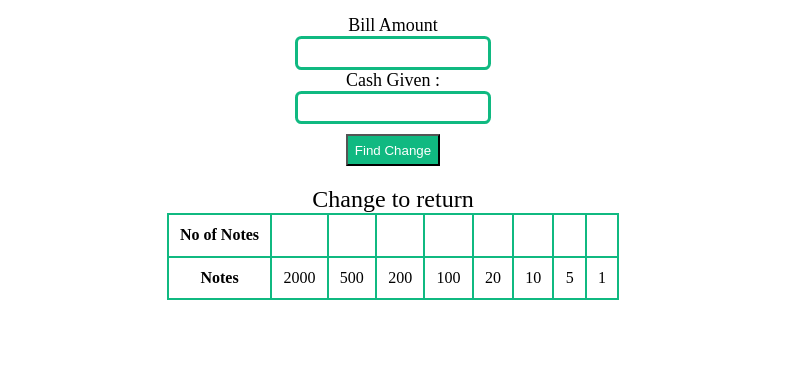
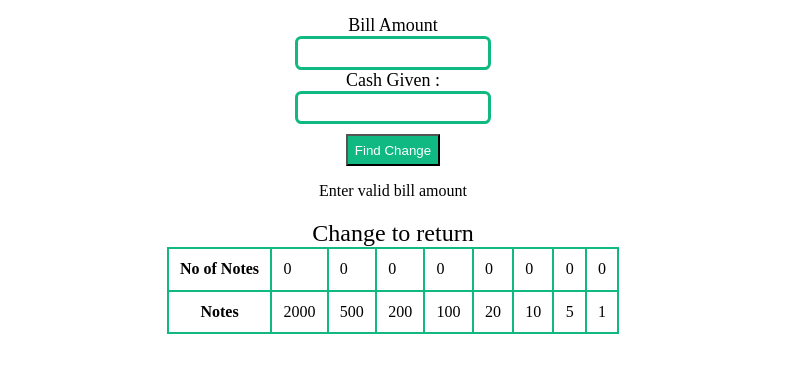
Before and after one commit to kalyandindu/Mark-10-Cash-Register, a plain HTML site: page index.html in a window 1280 px wide. Both pictures are taken after a click on the button "Find Change". Shown: the part 104-476 px from the top of the page, without its empty margins (247-1032 px from the left). Drawn offline with Linux system fonts and the light colour scheme.

Commit message:
fix: Updated functions

```diff
--- a/index.js
+++ b/index.js
@@ -8,19 +8,23 @@ const availableNotes = [2000, 500, 200, 100, 20, 10, 5, 1];
 
 findChange.addEventListener("click", function validateAmount(){
 
-
+    hideMessage();
     if (billAmount.value > 0) {
-        if (cashGiven.value >= billAmount.value) {
+        if (Number(cashGiven.value) >= Number(billAmount.value)) {
             const amountToBePaid = cashGiven.value - billAmount.value;
             changeCalculator(amountToBePaid);
         }
-
         else {
 
             shMessage("Amount paid is less that the bill, Please give us full amount");
+            changeToZero();
 
         }
-      }
+    }
+    else {
+        shMessage("Enter valid bill amount");
+        changeToZero();
+    }
 
 }
 
@@ -34,12 +38,18 @@ function changeCalculator(amount) {
     }
   }
 
+function changeToZero() {
+    for (let i = 0; i < availableNotes.length; i++) {
+        noOfNotes[i].innerText = 0;
+      }
+}
+
 
 function hideMessage(){
     msg.style.display = "none";
 }
 
-function shMessage(msg){
+function shMessage(message){
     msg.style.display= "block";
-    msg.innerText = msg;
+    msg.innerText = message;
 }
--- a/styles.css
+++ b/styles.css
@@ -35,6 +35,10 @@
       margin:20px auto;
 
   }
+  #err-msg {
+    text-align: center;
+
+  }
  table, th,td {
   border: 2px solid var(--primary-color);
   border-collapse:collapse;
```
